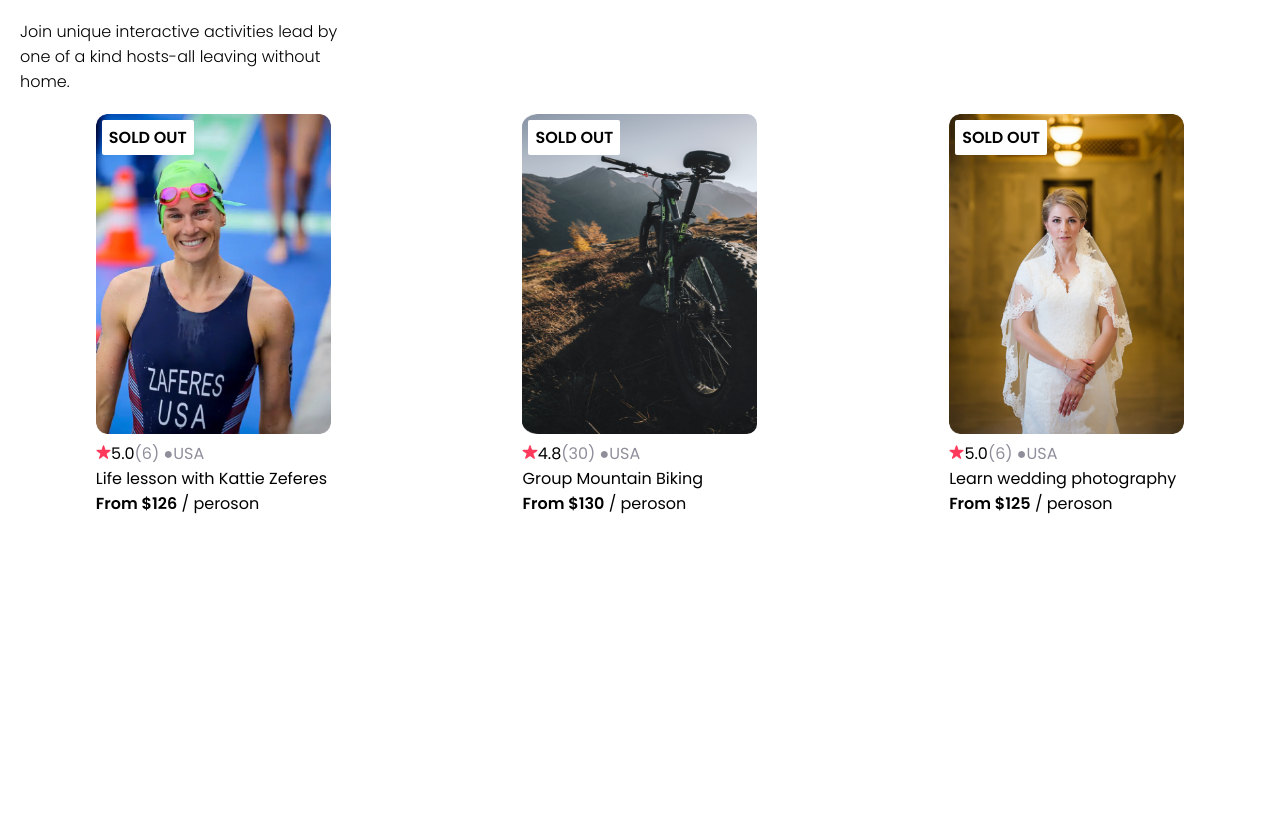
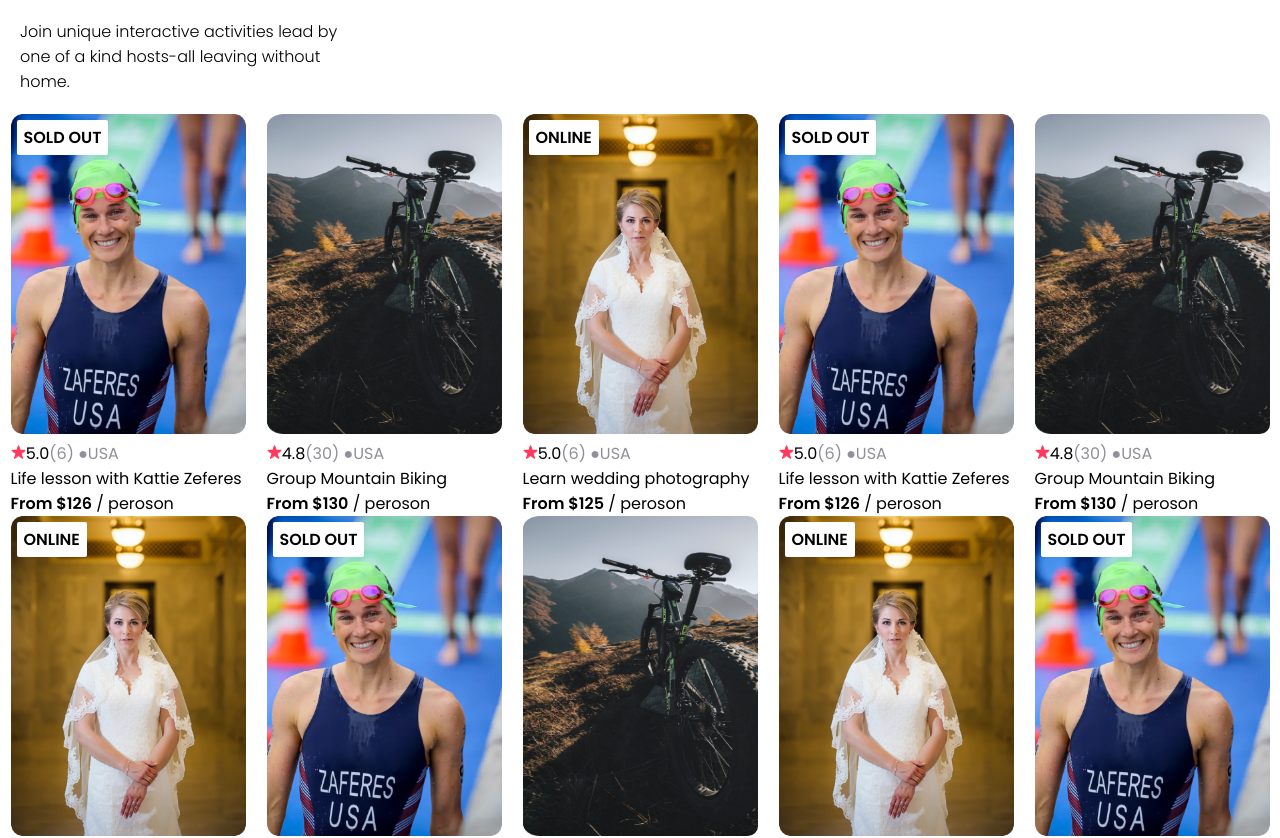
Before and after one commit to osamayounus786/AirbnbClone, a React (Create React App) app: page / in a window 1280 px wide. Shown: the part 481-1319 px from the top of the page. Before the commit the page ends 1017 px from the top, so only its background shows below. Built offline with nearby package versions, Linux system fonts and the light colour scheme.

Commit message:
added more data to the data file

```diff
--- a/src/App.jsx
+++ b/src/App.jsx
@@ -9,13 +9,7 @@
 
       return(<Card
         key= {item.id}
-        img={item.img}
-        imgicon= {item.imgicon}
-        rating= {item.rating}
-        number= {item.number}
-        para={item.para}
-        para2= {item.para2}
-        openSpots= {item.openSpots}
+        {...item}
       />)
   })
   return (
--- a/src/components/card.jsx
+++ b/src/components/card.jsx
@@ -2,12 +2,19 @@
 
 
 function Card(props){
-    console.log(props.openSpots)
+
+    let badgeText;
+    if(props.openSpots === 0){
+        badgeText = "SOLD OUT"
+    }
+    else if(props.showPresence === "Online"){
+        badgeText = "ONLINE"
+    }
     return(
         <>
 
         <div className="card">
-            <div className="card-badge">SOLD OUT</div>
+            {badgeText && <div className="card-badge">{badgeText}</div>}
             <img src={props.img} alt="wedding" className='card-img' />
             <div className='card-stats'>
                 <img src={props.imgicon} alt="rating star" />
--- a/src/components/carddata.jsx
+++ b/src/components/carddata.jsx
@@ -11,7 +11,7 @@
           number: '(6) ●USA',
           para: 'Life lesson with Kattie Zeferes',
           para2: 'From $126',
-          location: "Online",
+          showPresence: "Online",
           openSpots: 0,
 },
 {
@@ -22,7 +22,7 @@
   number: '(30) ●USA',
   para: 'Group Mountain Biking',
   para2: 'From $130',
-  location: "Online",
+  showPresence: "Offline",
   openSpots: 27,
 },
 {
@@ -33,7 +33,106 @@
   number: '(6) ●USA',
   para: 'Learn wedding photography',
   para2: 'From $125',
-  location: "Online",
+  showPresence: "Online",
   openSpots: 3,
 },
+{
+  id: 4,
+  img: card1,
+  imgicon : star,
+  rating: '5.0',
+  number: '(6) ●USA',
+  para: 'Life lesson with Kattie Zeferes',
+  para2: 'From $126',
+  showPresence: "Online",
+  openSpots: 0,
+},
+{
+id: 5,
+img: card3,
+imgicon : star,
+rating: '4.8',
+number: '(30) ●USA',
+para: 'Group Mountain Biking',
+para2: 'From $130',
+showPresence: "Offline",
+openSpots: 27,
+},
+{
+id: 6,
+img: card2,
+imgicon : star,
+rating: '5.0',
+number: '(6) ●USA',
+para: 'Learn wedding photography',
+para2: 'From $125',
+showPresence: "Online",
+openSpots: 3,
+},
+{
+  id: 7,
+  img: card1,
+  imgicon : star,
+  rating: '5.0',
+  number: '(6) ●USA',
+  para: 'Life lesson with Kattie Zeferes',
+  para2: 'From $126',
+  showPresence: "Online",
+  openSpots: 0,
+},
+{
+id: 8,
+img: card3,
+imgicon : star,
+rating: '4.8',
+number: '(30) ●USA',
+para: 'Group Mountain Biking',
+para2: 'From $130',
+showPresence: "Offline",
+openSpots: 27,
+},
+{
+id: 9,
+img: card2,
+imgicon : star,
+rating: '5.0',
+number: '(6) ●USA',
+para: 'Learn wedding photography',
+para2: 'From $125',
+showPresence: "Online",
+openSpots: 3,
+},
+{
+id: 10,
+img: card1,
+imgicon : star,
+rating: '5.0',
+number: '(6) ●USA',
+para: 'Life lesson with Kattie Zeferes',
+para2: 'From $126',
+showPresence: "Online",
+openSpots: 0,
+},
+{
+id: 11,
+img: card3,
+imgicon : star,
+rating: '4.8',
+number: '(30) ●USA',
+para: 'Group Mountain Biking',
+para2: 'From $130',
+showPresence: "Offline",
+openSpots: 27,
+},
+{
+id: 12,
+img: card2,
+imgicon : star,
+rating: '5.0',
+number: '(6) ●USA',
+para: 'Learn wedding photography',
+para2: 'From $125',
+showPresence: "Online",
+openSpots: 3,
+}
 ]
```
